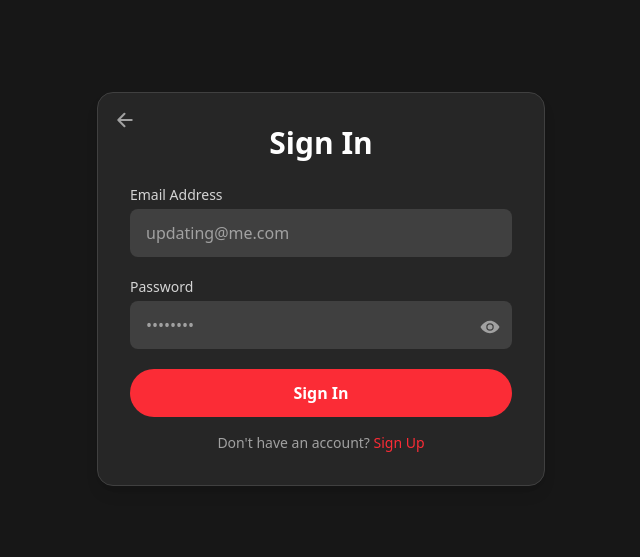
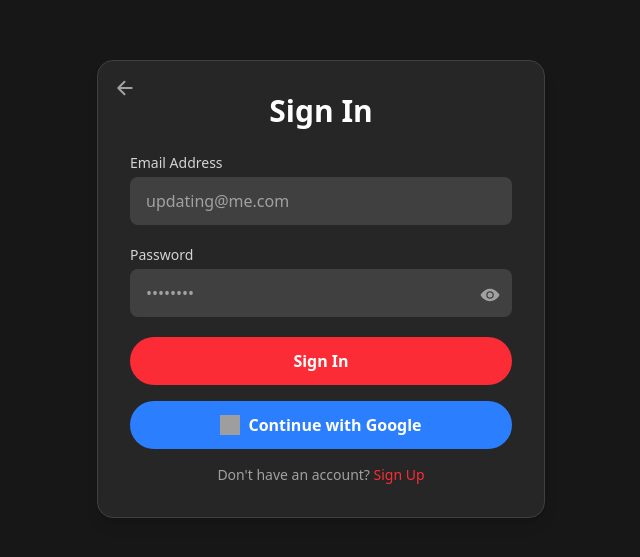
Before and after one commit to Miheergautam/.meBlogs, a React (Vite) app in the folder frontend/: page /signin in a window 1280 px wide. Shown: the part 111-668 px from the top of the page, without its empty margins (319-959 px from the left). Built offline with nearby package versions, Linux system fonts and the light colour scheme; grey boxes are pictures that could not be loaded; the HTML template or start-up script is replaced by a standard one.

Commit message:
fix: Google Auth

```diff
--- a/frontend/src/pages/SigninPage.tsx
+++ b/frontend/src/pages/SigninPage.tsx
@@ -30,9 +30,9 @@ const SigninPage = () => {
     }
   };
 
-/*   const handleGoogleLogin = () => {
-    window.location.href = 'http://localhost:8787/api/v1/auth/google';
-  }; */
+   const handleGoogleLogin = () => {
+    window.location.href = 'https://backend.miheergautam04.workers.dev/api/v1/auth/google';
+  };
 
   return (
     <div className="flex min-h-screen items-center justify-center bg-neutral-900 text-white px-4 sm:px-6 md:px-8">
@@ -100,13 +100,13 @@ const SigninPage = () => {
         </form>
 
         {/* Google Sign-In Button */}
-        {/* <button
+        <button
           onClick={handleGoogleLogin}
           className="mt-4 w-full py-2.5 sm:py-3 rounded-full bg-blue-500 hover:bg-blue-600 font-semibold transition-all flex items-center justify-center gap-2"
         >
           <img src="https://upload.wikimedia.org/wikipedia/commons/thumb/5/53/Google_%22G%22_Logo.svg/512px-Google_%22G%22_Logo.svg.png" alt="Google" className="w-5 h-5" />
           Continue with Google
-        </button> */}
+        </button>
 
         <p className="text-center text-neutral-400 mt-4 text-sm">
           Don't have an account?{" "}
```
